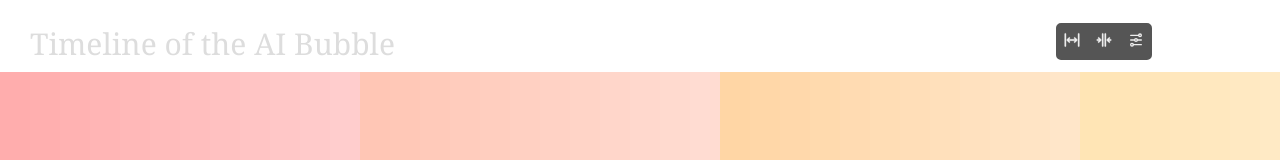
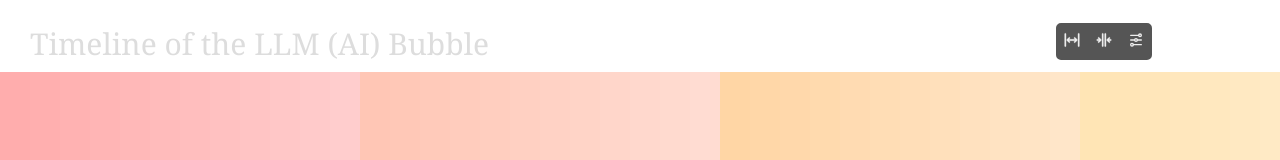
Before and after one commit to Jufebrown/bubble-timeline, a Vue app: page / in a window 1280 px wide. Shown: the top 160 px of the page. Built offline with nearby package versions, Linux system fonts and the light colour scheme.

Commit message:
altered site title

```diff
--- a/src/App.vue
+++ b/src/App.vue
@@ -16,7 +16,7 @@ onMounted(() => {
 <template>
   <div class="wrapper">
     <header class="header">
-      <h1>Timeline of the AI Bubble</h1>
+      <h1>Timeline of the LLM (AI) Bubble</h1>
       <TimelineControls />
     </header>
 
```
